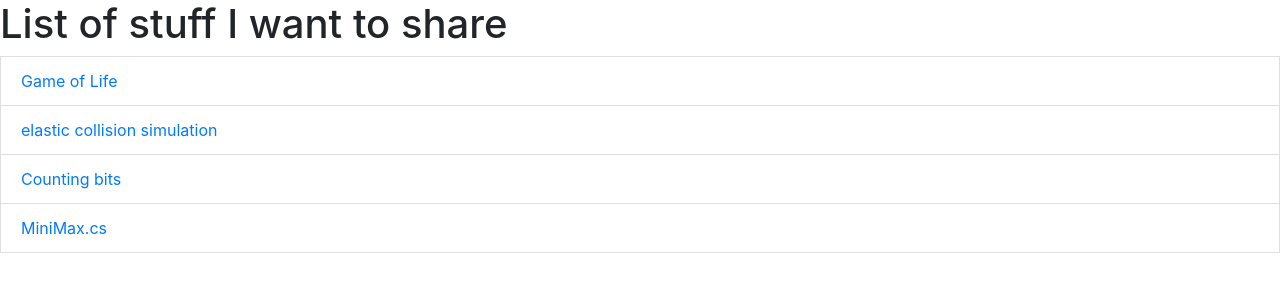
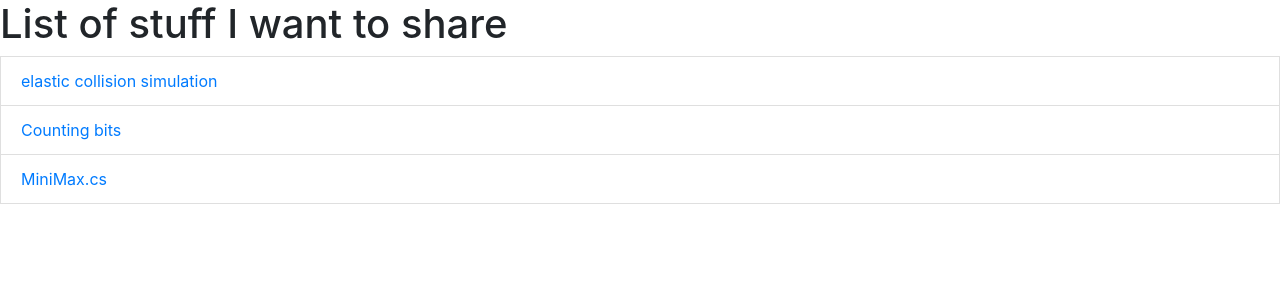
Before and after one commit to nadavkluger/nadavkluger.github.io, a plain HTML site: page index.html in a window 1280 px wide. Drawn offline with nearby package versions, Linux system fonts and the light colour scheme.

Commit message:
fixed index.html

```diff
--- a/index.html
+++ b/index.html
@@ -11,7 +11,6 @@
   <body>
     <h1>List of stuff I want to share</h1
     <ul class="list-group">
-      <li class="list-group-item"><a href="60_lines_Game_of_Life.py" type="text/plain">Game of Life</a></li>
       <li class="list-group-item"><a href="elastic_collision/index.html">elastic collision simulation</a></li>
       <li class="list-group-item"><a href="CountBits.cpp" type="text/plain">Counting bits</a></li>
       <li class="list-group-item"><a href="MiniMax.cs" type="text/plain">MiniMax.cs</a></li>
```
